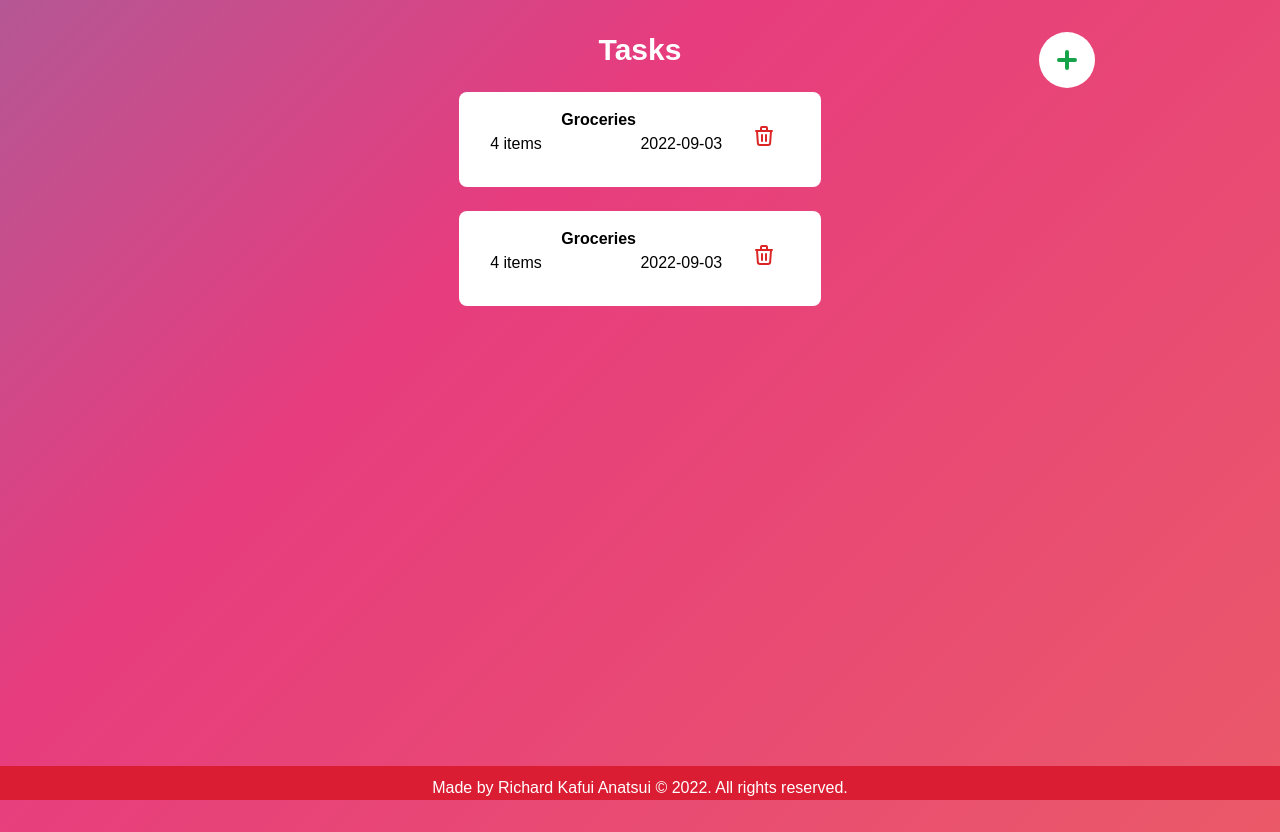
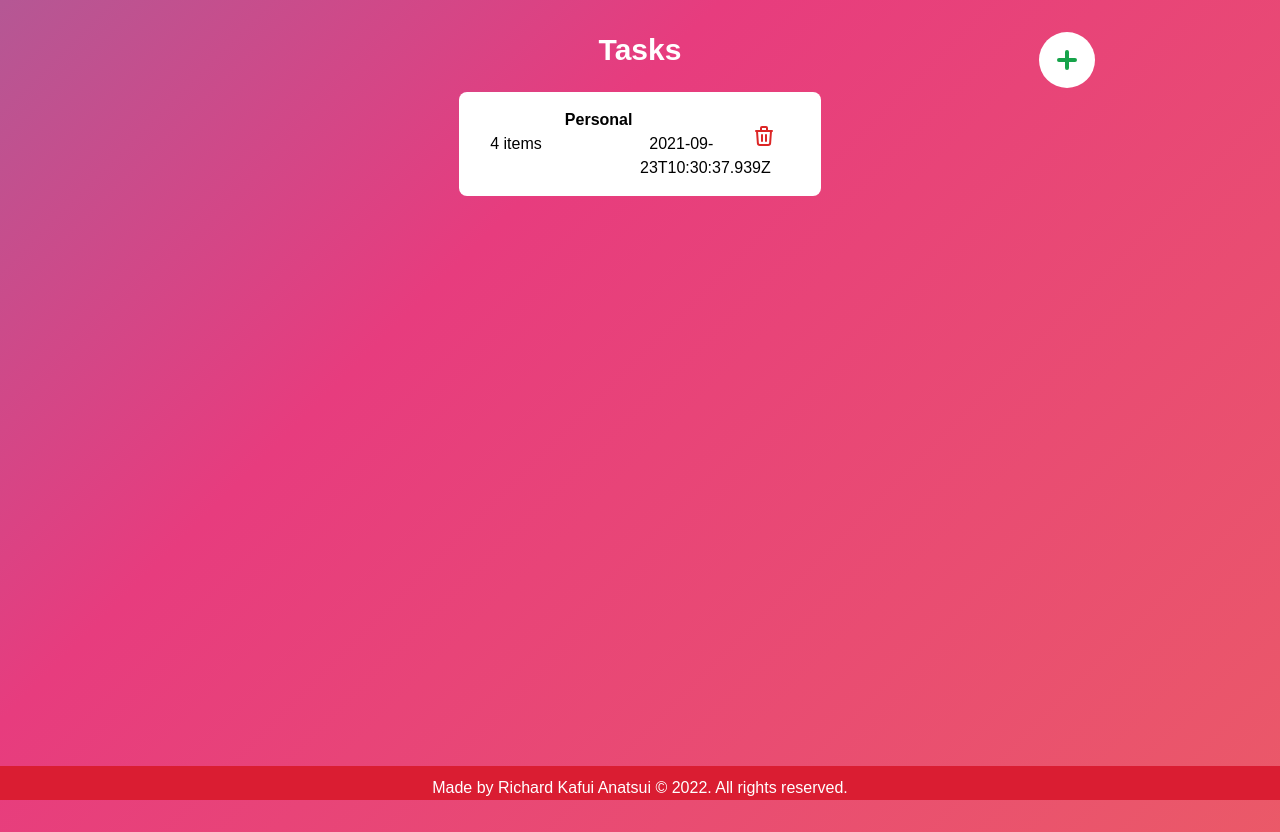
Before and after one commit to rich5k/my-todo, a React (Create React App) app: page / in a window 1280 px wide. Built offline with nearby package versions, Linux system fonts and the light colour scheme.

Commit message:
fixed json issues

```diff
--- a/src/data/task.json
+++ b/public/data/task.json
@@ -9,15 +9,15 @@
             {
                 "message": "Hmm, useState is awesome",
                 "createdOn": "2021-09-25T10:30:37.939Z",
-				"updatedOn": "2021-09-25T10:30:37.939Z"
+                "updatedOn": "2021-09-25T10:30:37.939Z"
             },
             {
                 "message": "Hmm, memo is awesome",
                 "createdOn": "2021-09-25T10:30:37.939Z",
-				"updatedOn": "2021-09-25T10:30:37.939Z"
+                "updatedOn": "2021-09-25T10:30:37.939Z"
             }
         ],
         "dateStarted": "2021-09-24T10:30:37.939Z",
-		"dateEnded": "2021-09-28T10:30:37.939Z"
+        "dateEnded": "2021-09-28T10:30:37.939Z"
     }
 ]
--- a/src/data/taskCategory.json
+++ b/public/data/taskCategory.json
@@ -3,7 +3,7 @@
         "id": 1,
         "name": "Personal",
         "createdOn": "2021-09-23T10:30:37.939Z",
-	    "updatedOn": "2021-09-23T10:30:37.939Z"
+        "updatedOn": "2021-09-23T10:30:37.939Z"
 
     }
 ]
--- a/src/components/Task.jsx
+++ b/src/components/Task.jsx
@@ -1,15 +1,15 @@
-const Task = () => {
+const Task = (props) => {
     const deleteTask =()=>{
         alert("deleted");
     }
     return (
         <div className="Task bg-white my-6 mx-8 text-center rounded-lg p-4 grid grid-cols-4">
             <div className="col-span-3">
-                <div className="name font-bold">Groceries</div>
+                <div className="name font-bold">{props.name}</div>
                 <div className="grid grid-cols-3">
                     <div className="item-num">4 items</div>
                     <div></div>
-                    <div className="updated-date">2022-09-03</div>
+                    <div className="updated-date">{props.date}</div>
                 </div>
 
             </div>
--- a/src/components/Tasks.jsx
+++ b/src/components/Tasks.jsx
@@ -1,7 +1,29 @@
 import Footer from "./Footer";
 import Task from "./Task";
-import {useState} from 'react';
+import {useState,useEffect} from 'react';
 const Tasks = () => {
+    const [tasks,setTasks]=useState([]);
+    const getData=()=>{
+        fetch('data/taskCategory.json'
+        ,{
+        headers : {
+            'Content-Type': 'application/json',
+            'Accept': 'application/json'
+        }
+        }
+        )
+        .then(function(response){
+            // console.log(response)
+            return response.json();
+        })
+        .then(function(myJson) {
+            // console.log(myJson);
+            setTasks(myJson);
+        });
+    }
+    useEffect(()=>{
+        getData()
+    },[])
     const [isHidden, setHidden] = useState("false");
     const ToggleClass = () => {
         setHidden(!isHidden);
@@ -11,8 +33,15 @@ const Tasks = () => {
             <div></div>
             <div>
                 <div className="text-3xl text-white font-bold">Tasks</div>
-                <Task />
-                <Task />
+                {
+                    tasks && tasks.length>0 && tasks.map((task)=>{
+                        // console.log(tasks)
+                        return(
+
+                            <Task key={task.id} name={task.name} date={task.updatedOn} />
+                        )
+                    })
+                }
             </div>
             <div>
                 <button onClick={ToggleClass} className="add-task text-green-600 bg-white p-4 text-xl font-bold rounded-full">
```
